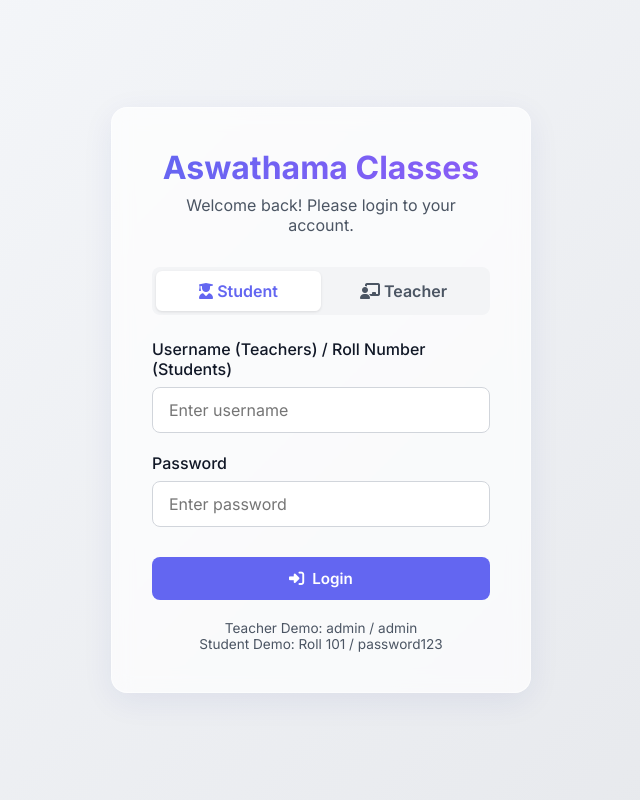
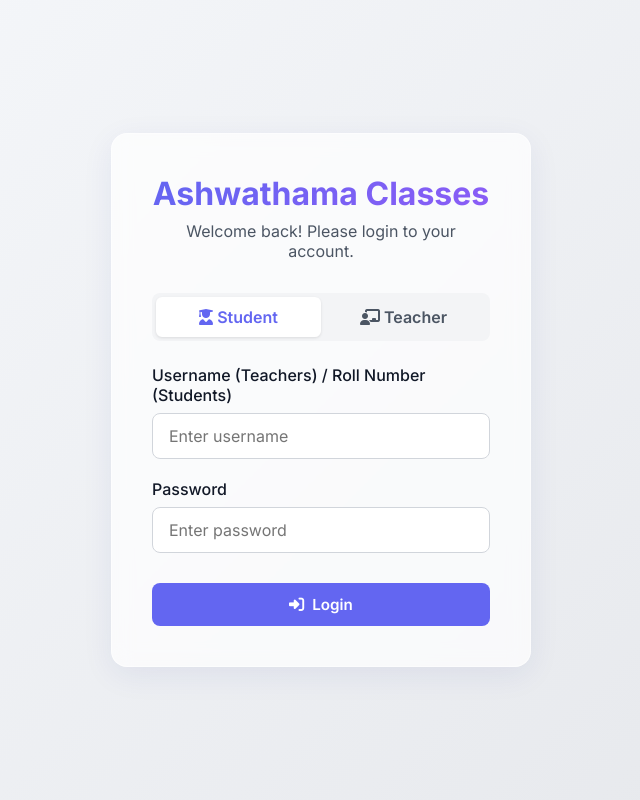
Before and after one commit to lovelybruno4u-stack/kuchbhi2, a Flask app: page /login in a window 1280 px wide. Shown: the whole page, without its empty margins (319-959 px from the left). Run offline with Flask 3, Linux system fonts and the light colour scheme.

Commit message:
style: fix spelling, hide demo login, and update app icons
Co-authored-by: lovelybruno4u-stack <271917843+lovelybruno4u-stack@users.noreply.github.com>

```diff
--- a/static/sw.js
+++ b/static/sw.js
@@ -1,4 +1,4 @@
-const CACHE_NAME = 'aswathama-cache-v1';
+const CACHE_NAME = 'ashwathama-cache-v1';
 const urlsToCache = [
   '/',
   '/static/style.css',
--- a/templates/login.html
+++ b/templates/login.html
@@ -3,7 +3,7 @@
 <head>
     <meta charset="UTF-8">
     <meta name="viewport" content="width=device-width, initial-scale=1.0">
-    <title>Aswathama Classes - Login</title>
+    <title>Ashwathama Classes - Login</title>
     <link href="https://fonts.googleapis.com/css2?family=Inter:wght@400;500;600;700&display=swap" rel="stylesheet">
     <link rel="stylesheet" href="{{ url_for('static', filename='style.css') }}">
     <!-- Load FontAwesome via CDN for icons -->
@@ -11,12 +11,13 @@
     <link rel="manifest" href="{{ url_for('static', filename='manifest.json') }}">
     <meta name="theme-color" content="#6366f1">
     <link rel="apple-touch-icon" href="{{ url_for('static', filename='icon-192.png') }}">
+    <link rel="icon" type="image/x-icon" href="{{ url_for('static', filename='favicon.ico') }}">
 </head>
 <body>
     <div class="login-container">
         <div class="glass-card login-card">
             <div class="login-header">
-                <h1>Aswathama Classes</h1>
+                <h1>Ashwathama Classes</h1>
                 <p style="color: var(--text-secondary);">Welcome back! Please login to your account.</p>
             </div>
 
@@ -55,10 +56,7 @@
                     <i class="fas fa-sign-in-alt"></i> Login
                 </button>
             </form>
-            <div style="text-align: center; margin-top: 20px; font-size: 0.85rem; color: var(--text-secondary);">
-                Teacher Demo: admin / admin <br>
-                Student Demo: Roll 101 / password123
-            </div>
+
         </div>
     </div>
 
```
Also changed, not shown: templates/student/base.html (+4 -3 lines), templates/teacher/base.html (+4 -3 lines), README.md, static/favicon.ico (added), static/icon-192.png, static/icon-512.png, static/manifest.json.
